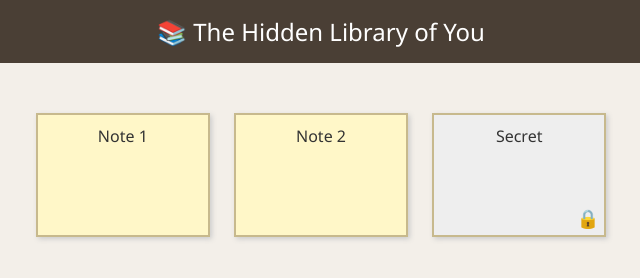
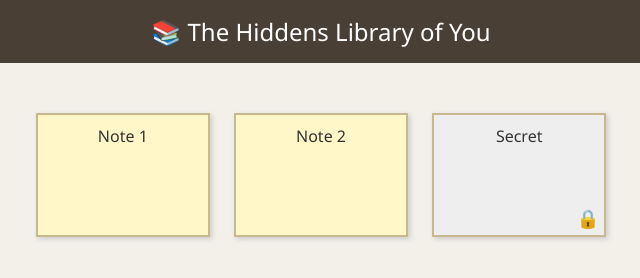
Before and after one commit to vyshnavi-0614/simple-cicd-demo, a plain HTML site: page idea.html in a window 1280 px wide. Shown: the full height of the page, 319-959 px from the left. Drawn offline with Linux system fonts and the light colour scheme.

Commit message:
Update idea.html

```diff
--- a/idea.html
+++ b/idea.html
@@ -18,7 +18,7 @@
 </style>
 </head>
 <body>
-<header>📚 The Hidden Library of You</header>
+<header>📚 The Hiddens Library of You</header>
 <div class="desk">
     <div class="note" onclick="showNote('“Today I realized silence speaks louder.”')">Note 1</div>
     <div class="note" onclick="showNote('“Dreamers never sleep—they rewrite reality.”')">Note 2</div>
```
